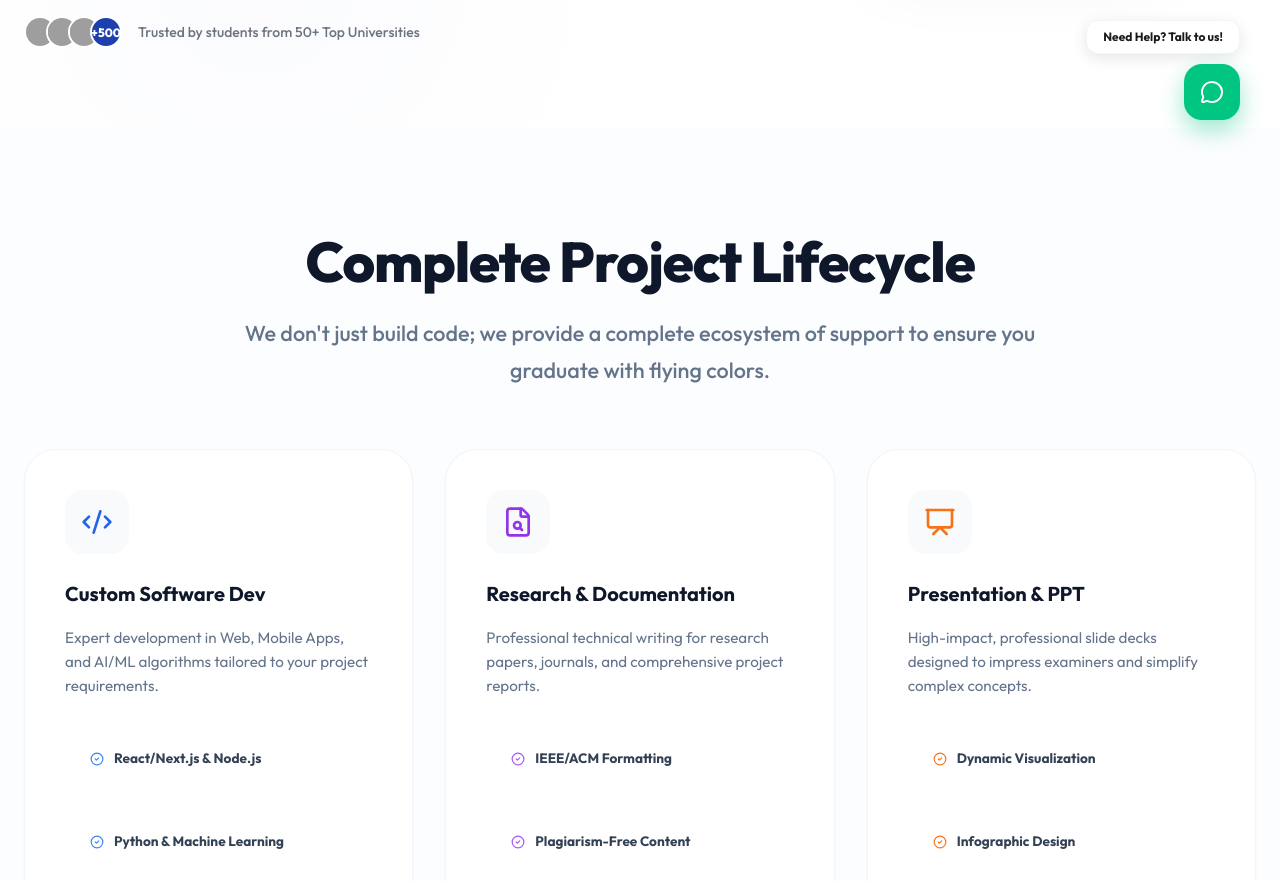
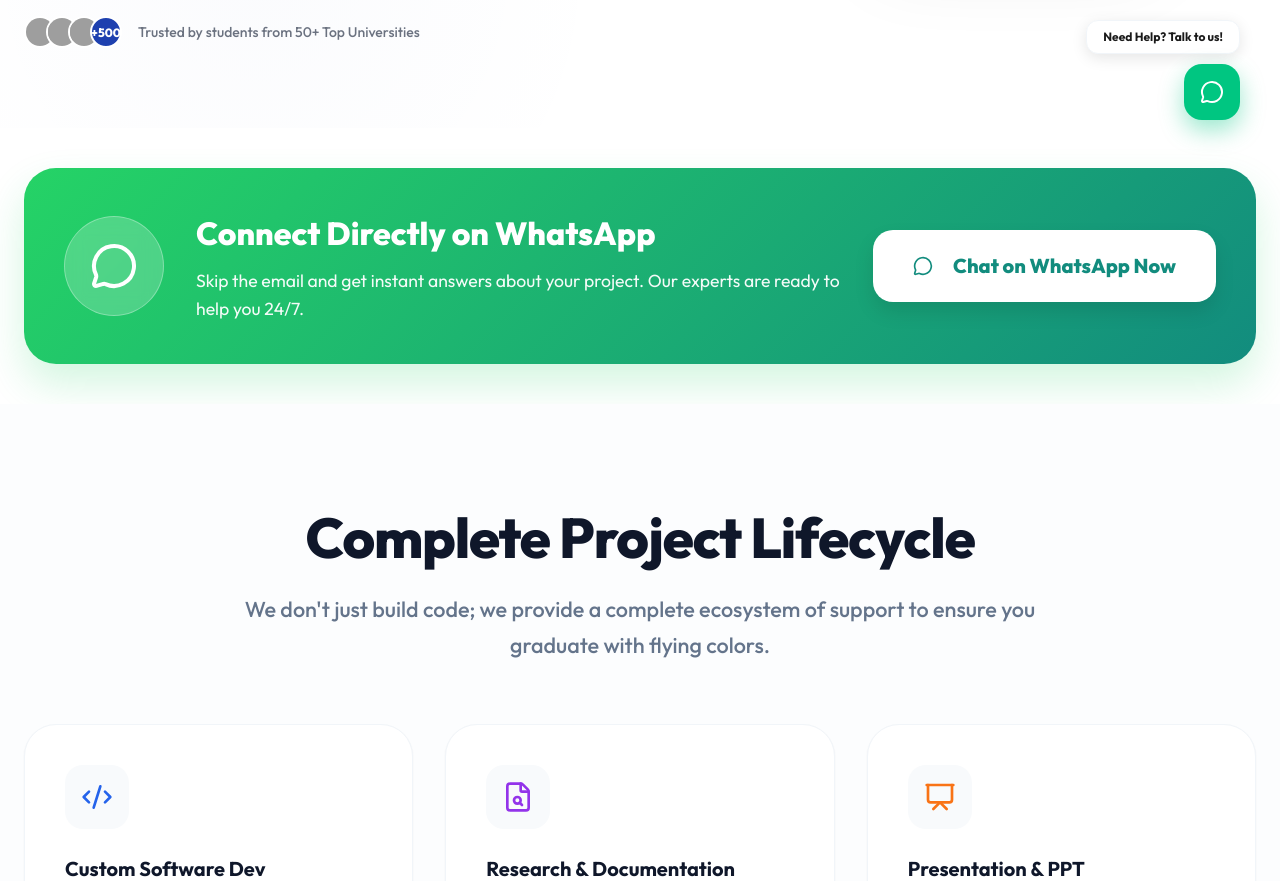
Before and after one commit to rushirakhe2027/New-R-TECH, a React (Vite) app: page /projects in a window 1280 px wide. Shown: the part 640-1521 px from the top of the page. Built offline with nearby package versions, Linux system fonts and the light colour scheme; grey boxes are pictures that could not be loaded.

Commit message:
Hide hackathon from nav and hero, add WhatsApp redirect to Let's Talk, and add prominent WhatsApp CTA to Projects page

```diff
--- a/src/components/Hero.jsx
+++ b/src/components/Hero.jsx
@@ -38,9 +38,9 @@ const Hero = () => {
               <a href="https://wa.me/918421812027" target="_blank" rel="noopener noreferrer" className="btn btn-primary btn-large">
                 Start Your Project
               </a>
-              <Link to="/hackathons" className="btn btn-outline btn-large">
+{/* <Link to="/hackathons" className="btn btn-outline btn-large">
                 Explore Buildathons
-              </Link>
+              </Link> */}
             </div>
 
             <div className="hero-trusted-by">
--- a/src/components/Navbar.jsx
+++ b/src/components/Navbar.jsx
@@ -28,12 +28,14 @@ const Navbar = () => {
             <a href="/#about" onClick={() => setIsOpen(false)}>About</a>
             <Link to="/projects" onClick={() => setIsOpen(false)}>Projects</Link>
             <a href="/#services" onClick={() => setIsOpen(false)}>Services</a>
-            <Link to="/hackathons" onClick={() => setIsOpen(false)}>Hackathons</Link>
+{/* <Link to="/hackathons" onClick={() => setIsOpen(false)}>Hackathons</Link> */}
             <Link to="/careers" onClick={() => setIsOpen(false)}>Careers</Link>
           </div>
           <div className="nav-right">
             <a
-              href="#contact"
+              href="https://wa.me/918421812027?text=Hello%20R%20Tech%20Solutions%2C%20I'd%20like%20to%20talk%20about%20a%20project."
+              target="_blank"
+              rel="noopener noreferrer"
               className="btn btn-primary nav-cta"
               style={{ color: '#ffffff', fontWeight: '800' }}
             >
--- a/src/components/ProjectsSection.css
+++ b/src/components/ProjectsSection.css
@@ -24,6 +24,46 @@
   font-weight: 600;
   color: var(--secondary);
   font-size: 1rem;
+}
+
+.action-btns {
+  display: flex;
+  gap: 16px;
+  margin-top: 40px;
+}
+
+.btn-outline-primary {
+  background: transparent;
+  border: 1px solid var(--primary);
+  color: var(--primary);
+}
+
+.btn-outline-primary:hover {
+  background: var(--primary);
+  color: white;
+}
+
+.btn-whatsapp {
+  background: #25D366;
+  color: white;
+  border: 1px solid #25D366;
+}
+
+.btn-whatsapp:hover {
+  background: #128C7E;
+  border-color: #128C7E;
+  transform: translateY(-2px);
+  box-shadow: 0 10px 20px rgba(37, 211, 102, 0.2);
+}
+
+@media (max-width: 576px) {
+  .action-btns {
+    flex-direction: column;
+    width: 100%;
+  }
+  .action-btns .btn {
+    width: 100%;
+  }
 }
 
 .projects-grid-preview {
--- a/src/components/ProjectsSection.jsx
+++ b/src/components/ProjectsSection.jsx
@@ -34,10 +34,20 @@ const ProjectsSection = () => {
               </div>
             </div>
 
-            <Link to="/projects" className="btn btn-primary mt-8">
-              Explore Project Services
-              <ArrowRight size={20} />
-            </Link>
+            <div className="action-btns">
+              <Link to="/projects" className="btn btn-outline-primary">
+                Explore Services
+              </Link>
+              <a
+                href="https://wa.me/918421812027?text=Hello%20R%20Tech%20Solutions%2C%20I'm%20interested%20in%20project%20services."
+                target="_blank"
+                rel="noopener noreferrer"
+                className="btn btn-whatsapp"
+              >
+                <MessageCircle size={20} />
+                WhatsApp Now
+              </a>
+            </div>
           </div>
 
           <div className="projects-grid-preview">
--- a/src/pages/Projects.css
+++ b/src/pages/Projects.css
@@ -243,6 +243,92 @@
   box-shadow: 0 15px 30px rgba(0, 198, 129, 0.5);
 }
 
+/* WhatsApp Highlight */
+.whatsapp-highlight {
+  padding: 40px 0;
+  background: white;
+}
+
+.whatsapp-card {
+  background: linear-gradient(135deg, #25D366 0%, #128C7E 100%);
+  padding: 40px;
+  border-radius: 32px;
+  display: flex;
+  align-items: center;
+  gap: 32px;
+  color: white;
+  box-shadow: 0 20px 40px rgba(37, 211, 102, 0.2);
+  transition: transform 0.3s;
+}
+
+.whatsapp-card:hover {
+  transform: translateY(-5px);
+}
+
+.whatsapp-icon-large {
+  width: 100px;
+  height: 100px;
+  background: rgba(255, 255, 255, 0.2);
+  border-radius: 50%;
+  display: flex;
+  align-items: center;
+  justify-content: center;
+  flex-shrink: 0;
+  backdrop-filter: blur(10px);
+  border: 1px solid rgba(255, 255, 255, 0.3);
+}
+
+.whatsapp-info {
+  flex: 1;
+}
+
+.whatsapp-info h3 {
+  font-size: 2rem;
+  font-weight: 800;
+  margin-bottom: 8px;
+  color: white;
+}
+
+.whatsapp-info p {
+  font-size: 1.1rem;
+  opacity: 0.95;
+  color: white;
+}
+
+.btn-whatsapp-large {
+  background: white;
+  color: #128C7E;
+  padding: 20px 40px;
+  font-size: 1.25rem;
+  font-weight: 800;
+  border-radius: 20px;
+  display: flex;
+  align-items: center;
+  gap: 12px;
+  box-shadow: 0 10px 20px rgba(0, 0, 0, 0.1);
+}
+
+.btn-whatsapp-large:hover {
+  background: #f8fafc;
+  transform: scale(1.05);
+  color: #075E54;
+}
+
+@media (max-width: 992px) {
+  .whatsapp-card {
+    flex-direction: column;
+    text-align: center;
+    padding: 60px 30px;
+  }
+  .whatsapp-icon-large {
+    margin: 0 auto;
+  }
+  .btn-whatsapp-large {
+    width: 100%;
+    justify-content: center;
+  }
+}
+
 /* Lifecycle Section */
 .lifecycle-section {
   padding: 100px 0;
--- a/src/pages/Projects.jsx
+++ b/src/pages/Projects.jsx
@@ -139,6 +139,30 @@ const Projects = () => {
         </div>
       </section>
 
+      {/* WhatsApp Highlight Section */}
+      <section className="whatsapp-highlight">
+        <div className="container">
+          <div className="whatsapp-card glass-premium">
+            <div className="whatsapp-icon-large">
+              <MessageCircle size={48} />
+            </div>
+            <div className="whatsapp-info">
+              <h3>Connect Directly on WhatsApp</h3>
+              <p>Skip the email and get instant answers about your project. Our experts are ready to help you 24/7.</p>
+            </div>
+            <a
+              href="https://wa.me/918421812027?text=Hello%20R%20Tech%20Solutions%2C%20I'm%20on%20the%20Projects%20page%20and%20interested%20in%20starting%20a%20project."
+              target="_blank"
+              rel="noopener noreferrer"
+              className="btn btn-whatsapp-large"
+            >
+              <MessageCircle size={20} className="mr-2" />
+              Chat on WhatsApp Now
+            </a>
+          </div>
+        </div>
+      </section>
+
       {/* Lifecycle Section */}
       <section className="lifecycle-section">
         <div className="container">
```
